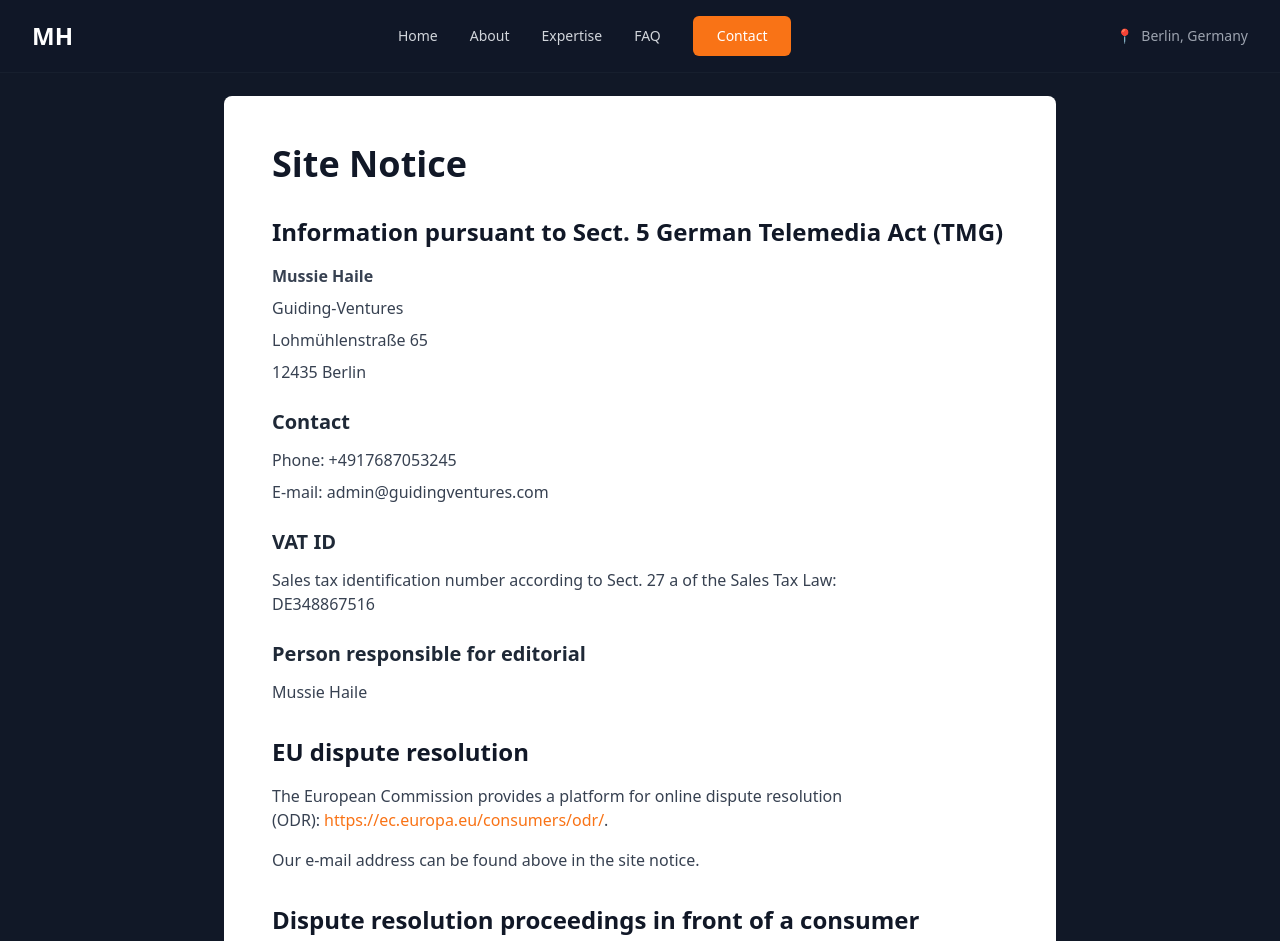
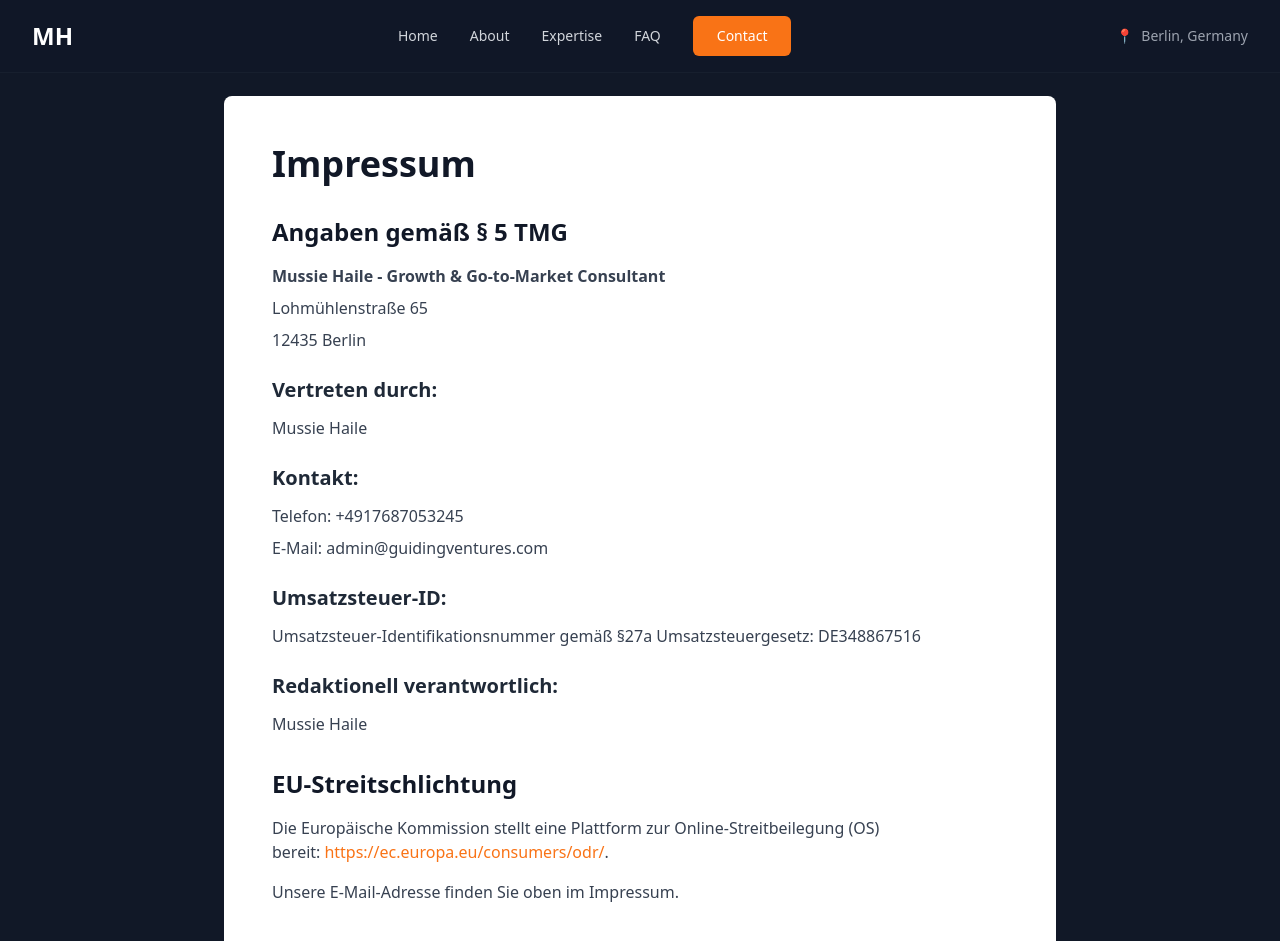
Before and after one commit to muzzyhaile/consultingmh, a React (Vite) app: page /site-notice in a window 1280 px wide. Shown: the top 941 px of the page. Built offline with nearby package versions, Linux system fonts and the light colour scheme.

Commit message:
Convert Site Notice to German Impressum format - updated headings and content to German legal requirements

```diff
--- a/src/pages/SiteNoticePage.tsx
+++ b/src/pages/SiteNoticePage.tsx
@@ -8,51 +8,52 @@ const SiteNoticePage = () => {
       <div className="pt-24 pb-16">
         <div className="max-w-4xl mx-auto px-8">
           <div className="bg-white rounded-lg p-8 md:p-12">
-            <h1 className="text-4xl font-bold text-gray-900 mb-8">Site Notice</h1>
+            <h1 className="text-4xl font-bold text-gray-900 mb-8">Impressum</h1>
 
             <section className="mb-8">
-              <h2 className="text-2xl font-semibold text-gray-900 mb-4">Information pursuant to Sect. 5 German Telemedia Act (TMG)</h2>
+              <h2 className="text-2xl font-semibold text-gray-900 mb-4">Angaben gemäß § 5 TMG</h2>
 
               <div className="text-gray-700 mb-6">
-                <p className="mb-2"><strong>Mussie Haile</strong></p>
-                <p className="mb-2">Guiding-Ventures</p>
+                <p className="mb-2"><strong>Mussie Haile - Growth & Go-to-Market Consultant</strong></p>
                 <p className="mb-2">Lohmühlenstraße 65</p>
                 <p className="mb-4">12435 Berlin</p>
               </div>
 
-              <h3 className="text-xl font-semibold text-gray-800 mb-3">Contact</h3>
+              <h3 className="text-xl font-semibold text-gray-800 mb-3">Vertreten durch:</h3>
+              <p className="text-gray-700 mb-6">Mussie Haile</p>
+
+              <h3 className="text-xl font-semibold text-gray-800 mb-3">Kontakt:</h3>
               <div className="text-gray-700 mb-6">
-                <p className="mb-2">Phone: +4917687053245</p>
-                <p className="mb-2">E-mail: admin@guidingventures.com</p>
+                <p className="mb-2">Telefon: +4917687053245</p>
+                <p className="mb-2">E-Mail: admin@guidingventures.com</p>
               </div>
 
-              <h3 className="text-xl font-semibold text-gray-800 mb-3">VAT ID</h3>
+              <h3 className="text-xl font-semibold text-gray-800 mb-3">Umsatzsteuer-ID:</h3>
               <p className="text-gray-700 mb-6">
-                Sales tax identification number according to Sect. 27 a of the Sales Tax Law:<br />
-                DE348867516
+                Umsatzsteuer-Identifikationsnummer gemäß §27a Umsatzsteuergesetz: DE348867516
               </p>
 
-              <h3 className="text-xl font-semibold text-gray-800 mb-3">Person responsible for editorial</h3>
+              <h3 className="text-xl font-semibold text-gray-800 mb-3">Redaktionell verantwortlich:</h3>
               <p className="text-gray-700 mb-6">Mussie Haile</p>
             </section>
 
             <section className="mb-8">
-              <h2 className="text-2xl font-semibold text-gray-900 mb-4">EU dispute resolution</h2>
+              <h2 className="text-2xl font-semibold text-gray-900 mb-4">EU-Streitschlichtung</h2>
               <p className="text-gray-700 mb-4">
-                The European Commission provides a platform for online dispute resolution (ODR):
+                Die Europäische Kommission stellt eine Plattform zur Online-Streitbeilegung (OS) bereit:
                 <a href="https://ec.europa.eu/consumers/odr/" className="text-orange-500 hover:text-orange-600 ml-1" target="_blank" rel="noopener noreferrer">
                   https://ec.europa.eu/consumers/odr/
                 </a>.
               </p>
               <p className="text-gray-700 mb-6">
-                Our e-mail address can be found above in the site notice.
+                Unsere E-Mail-Adresse finden Sie oben im Impressum.
               </p>
             </section>
 
             <section className="mb-8">
-              <h2 className="text-2xl font-semibold text-gray-900 mb-4">Dispute resolution proceedings in front of a consumer arbitration board</h2>
+              <h2 className="text-2xl font-semibold text-gray-900 mb-4">Verbraucherstreitbeilegung/Universalschlichtungsstelle</h2>
               <p className="text-gray-700">
-                We are not willing or obliged to participate in dispute resolution proceedings in front of a consumer arbitration board.
+                Wir sind nicht bereit oder verpflichtet, an Streitbeilegungsverfahren vor einer Verbraucherschlichtungsstelle teilzunehmen.
               </p>
             </section>
           </div>
```
